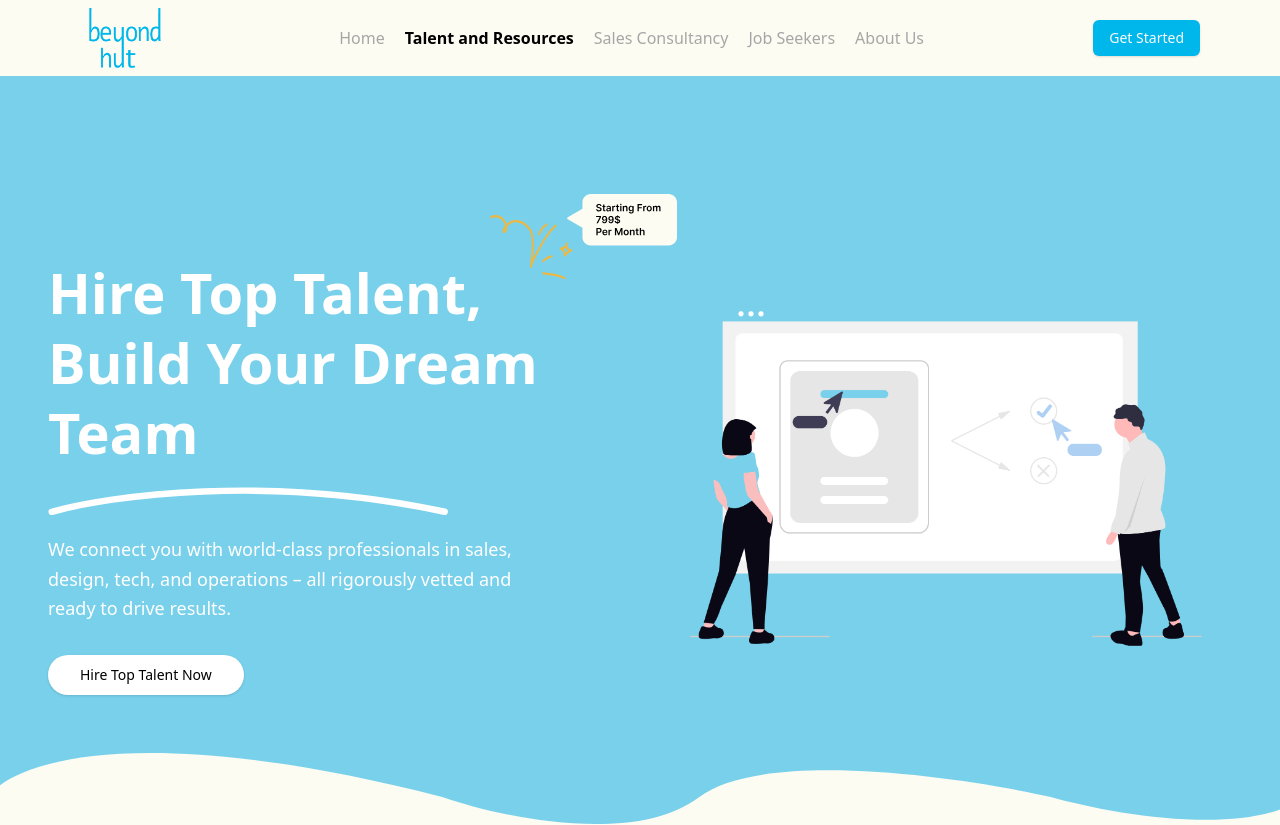
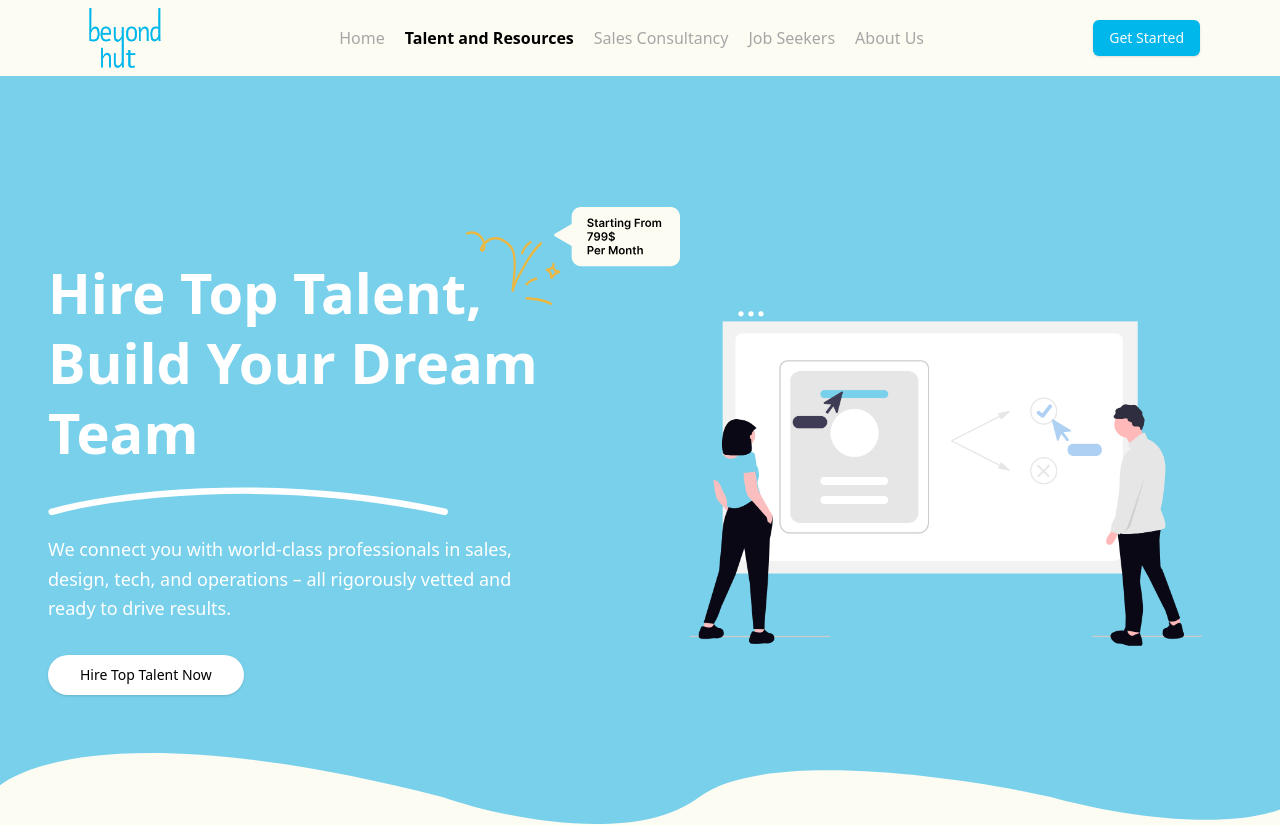
Before and after one commit to Saith-Ahmad/webwork, a Next.js app: page /talent-outsourcing in a window 1280 px wide. Shown: the top 825 px of the page. Built offline with nearby package versions, Linux system fonts and the light colour scheme.

Commit message:
fixing the vector

```diff
--- a/components/pages/TalentOutsourcing/Hero.tsx
+++ b/components/pages/TalentOutsourcing/Hero.tsx
@@ -19,13 +19,13 @@ function TalentOutsourcingHero() {
                                 Hire Top Talent, <br /> Build Your Dream Team
                             </h1>
 
-                            {/* Yellow Vector Positioned in the Top-Right of the Heading */}
-                            <div className='absolute top-[-30%] right-[-10%] w-[15vw] max-w-[150px] md:max-w-[180px] lg:max-w-[200px]'>
+                            {/* Larger Yellow Vector in the Top-Right */}
+                            <div className='absolute top-[-40px] right-[-30px] md:top-[-50px] md:right-[-60px] w-[30vw] max-w-[140px] md:max-w-[180px] lg:max-w-[220px]'>
                                 <Image
                                     src='/assets/Group%2048095464.svg'
                                     alt='Yellow Decorative Vector'
-                                    width={200}
-                                    height={200}
+                                    width={220}
+                                    height={220}
                                     className='w-full'
                                 />
                             </div>
@@ -35,7 +35,13 @@ function TalentOutsourcingHero() {
                     {/* Underline SVG */}
                     <div className='w-[90%] max-w-[400px]'>
                         <FadeInBottom once={false} duration={0.9}>
-                            <Image alt='Underline Decoration' src={'/assets/line.svg'} width={400} height={10} className='w-full' />
+                            <Image
+                                alt='Underline Decoration'
+                                src='/assets/line.svg'
+                                width={400}
+                                height={10}
+                                className='w-full'
+                            />
                         </FadeInBottom>
                     </div>
 
@@ -44,8 +50,8 @@ function TalentOutsourcingHero() {
                     </p>
 
                     <FadeInBottom once={false} duration={0.5}>
-                        <Link href={'/get-started'}>
-                            <Button className='self-start mt-3 bg-white text-black rounded-full hover:bg-black hover:text-white' size={'lg'}>
+                        <Link href='/get-started'>
+                            <Button className='self-start mt-3 bg-white text-black rounded-full hover:bg-black hover:text-white' size='lg'>
                                 Hire Top Talent Now
                             </Button>
                         </Link>
@@ -57,7 +63,7 @@ function TalentOutsourcingHero() {
                     <FadeInRight once={false} duration={1}>
                         <Image
                             alt='Remote Talent Acquisition'
-                            src={'/assets/talentoutsourcehero.png'}
+                            src='/assets/talentoutsourcehero.png'
                             width={800}
                             height={600}
                             className='w-full h-auto'
```
